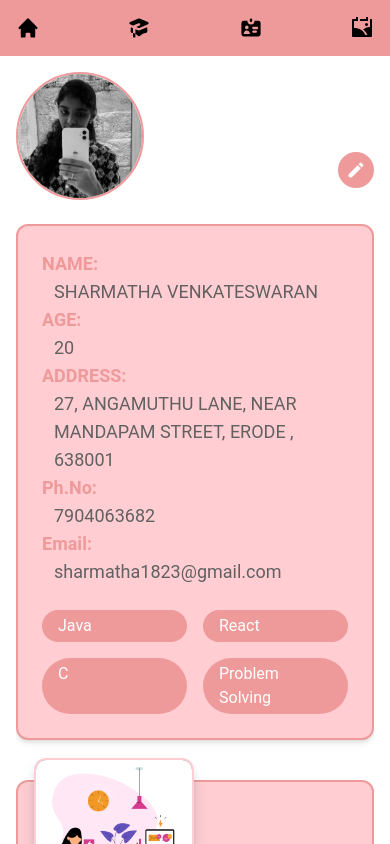
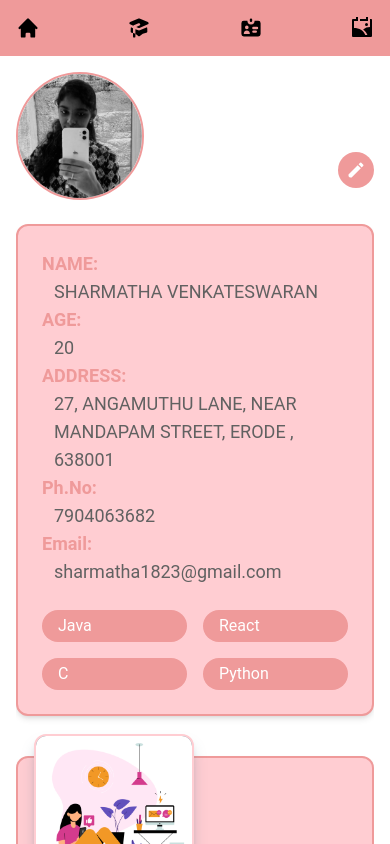
Before and after one commit to sharmatha-incresco/My-Website, a React (Create React App) app: page / in a window 390 px wide. Shown: the top 844 px of the page. Built offline with nearby package versions, Linux system fonts and the light colour scheme.

Commit message:
Badge ui in mobile

```diff
--- a/src/App.js
+++ b/src/App.js
@@ -30,7 +30,7 @@ function App() {
     "Shuttle 🏸",
     "Reading📖",
   ];
-  const skill = ["Java", "React", "C", "Problem Solving"];
+  const skill = ["Java", "React", "C", "Python"];
   const [firstName, setFirstName] = useState("SHARMATHA");
   const [lastName, setLastName] = useState("VENKATESWARAN");
   const [age, setAge] = useState("20");
```
